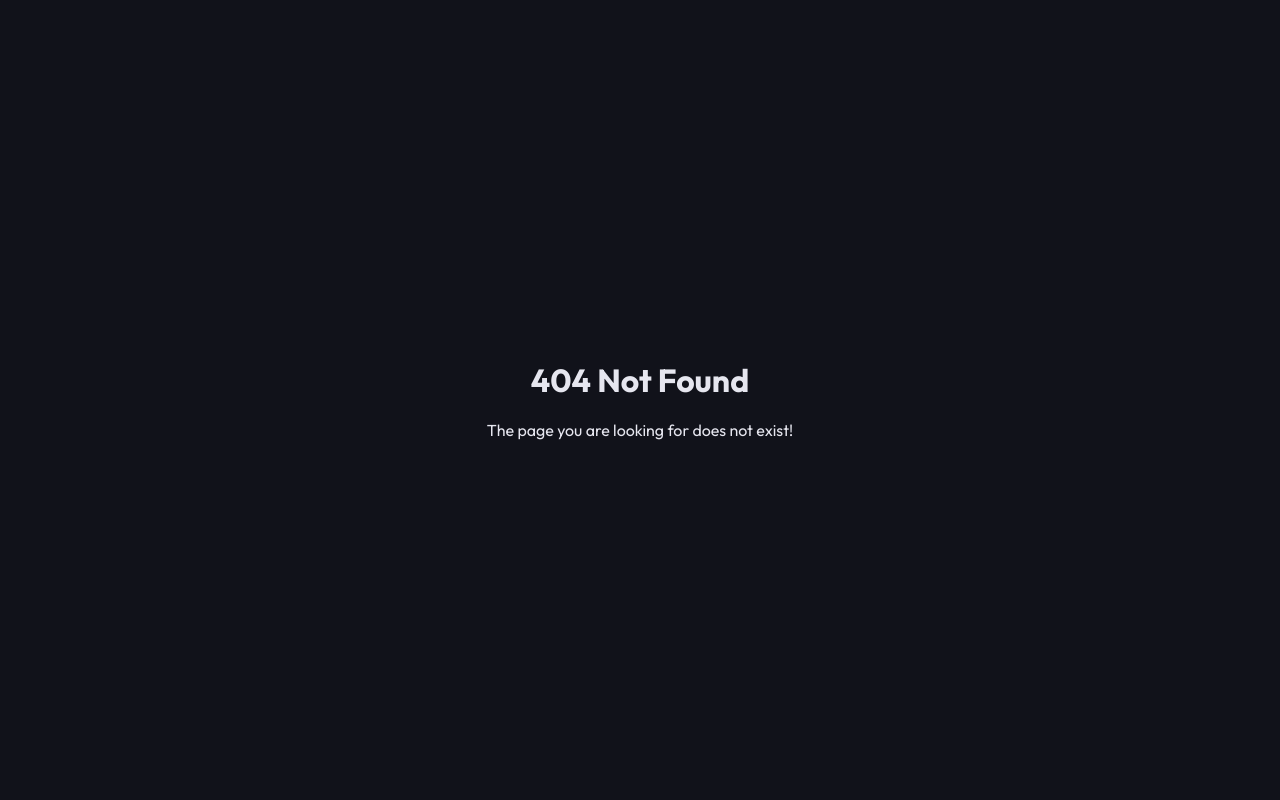
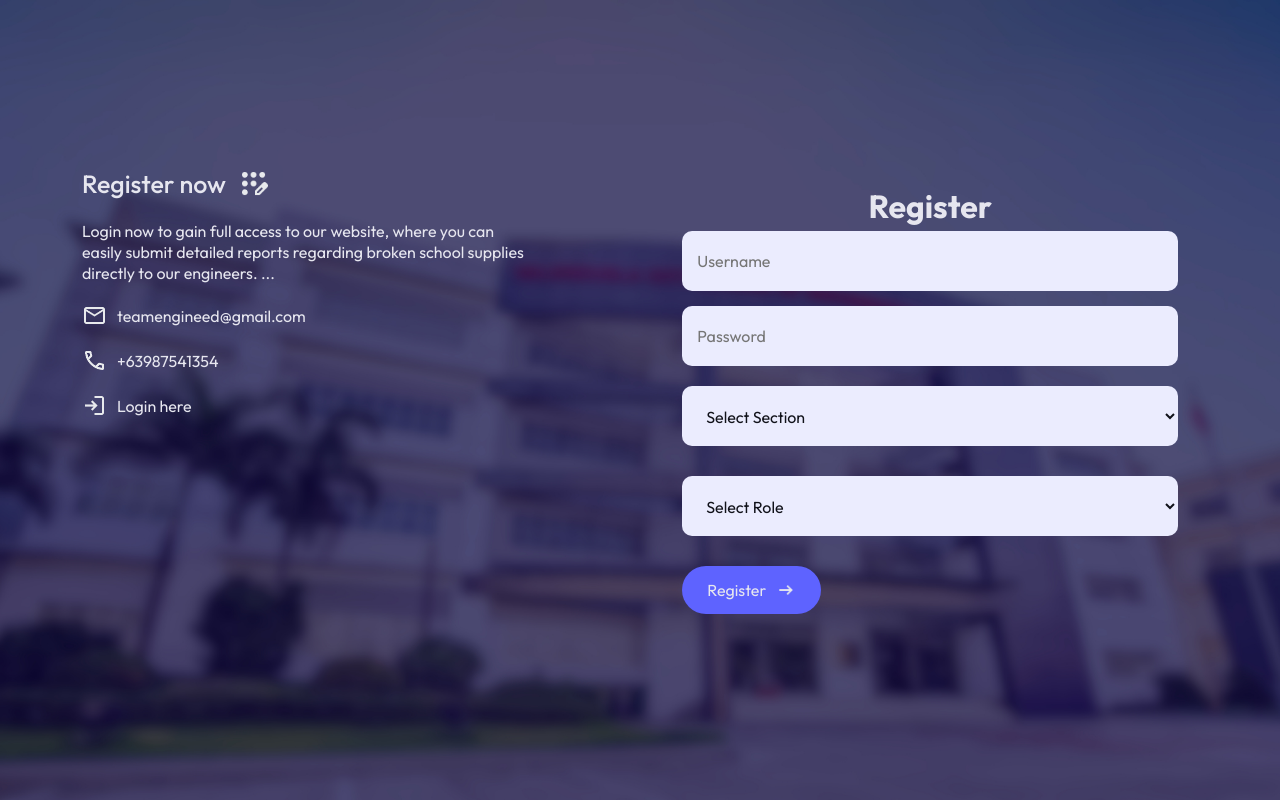
Before and after one commit to Team-EngiNeed/sensou, a React (Vite) app: page /#/register in a window 1280 px wide. Before the commit this address led to /#/login. Built offline with nearby package versions, Linux system fonts and the light colour scheme.

Commit message:
first rework

```diff
--- a/package.json
+++ b/package.json
@@ -1,5 +1,5 @@
 {
-  "homepage": "http://valmasciengineed.com/",
+  "homepage": "/",
   "name": "frontend",
   "private": true,
   "version": "0.0.0",
--- a/src/App.jsx
+++ b/src/App.jsx
@@ -1,124 +1,4 @@
 import React from "react";
-import { HashRouter as Router, Routes, Route } from "react-router-dom";
-import Home from "./pages/Home";
-import NotFound from "./pages/NotFound";
-import Navbar from "./components/Navbar";
-import Researchers from "./components/Researchers";
-import About from "./components/About";
-import Contact from "./components/Contact";
-import Title from "./components/Title";
-import Orders from "./pages/Orders";
-import Dashboard from "./components/Dashboard";
-import Transaction from "./components/Transaction";
-import Note from "./components/Note";
-import Noted from "./components/Noted";
-
-function App() {
-  return (
-    <Router>
-      <Routes>
-        <Route
-          path="/"
-          element={
-            <>
-              <Navbar />
-              <Home />
-              <div className="container">
-                <Title
-                  subTitle="The Researchers"
-                  title="Developers and Designers"
-                />
-                <Researchers />
-                <About />
-                <Title subTitle="Contact Us" title="Get in Touch" />
-                <Contact />
-              </div>
-            </>
-          }
-        />
-
-        <Route
-          path="/executive"
-          element={
-            <>
-              <Navbar />
-              <Home />
-              <div className="container">
-                <Title
-                  subTitle="The Researchers"
-                  title="Developers and Designers"
-                />
-                <Researchers />
-                <About />
-                <Title subTitle="Contact Us" title="Get in Touch" />
-                <Contact />
-              </div>
-            </>
-          }
-        />
-        <Route
-          path="/executive-orders"
-          element={
-            <>
-              <Navbar />
-              <Orders />
-              <Dashboard />
-              <Transaction />
-            </>
-          }
-        />
-        {/* Repeat for each role */}
-        <Route
-          path="/engineer"
-          element={
-            <>
-              <Navbar />
-              <Home />
-              <div className="container">
-                <Title
-                  subTitle="The Researchers"
-                  title="Developers and Designers"
-                />
-                <Researchers />
-                <About />
-                <Title subTitle="Contact Us" title="Get in Touch" />
-                <Contact />
-              </div>
-            </>
-          }
-        />
-        <Route
-          path="/engineer-orders"
-          element={
-            <>
-              <Navbar />
-              <Orders />
-              <Dashboard />
-            </>
-          }
-        />
-        {/* Repeat for other roles like utility, adviser, labtech, etc. in the same pattern */}
-
-        <Route path="/note/executive/:id" element={<Note />} />
-        <Route path="/note/nurse/:id" element={<Note />} />
-        <Route path="/note/labtech/:id" element={<Note />} />
-        <Route path="/note/librarian/:id" element={<Note />} />
-        <Route path="/note/engineer/:id" element={<Noted />} />
-        <Route path="/note/utility/:id" element={<Noted />} />
-        <Route path="/note/adviser/:id" element={<Noted />} />
-
-        {/* Removed login, register, logout, etc. */}
-
-        <Route path="*" element={<NotFound />} />
-      </Routes>
-    </Router>
-  );
-}
-
-export default App;
-
-{
-  /*import React from "react";
 import {
   HashRouter as Router,
   Routes,
@@ -140,6 +20,7 @@ import Dashboard from "./components/Dashboard";
 import Transaction from "./components/Transaction";
 import Note from "./components/Note";
 import Noted from "./components/Noted";
+import RedirectHome from "./components/RedirectHome";
 
 function Logout() {
   localStorage.clear();
@@ -155,7 +36,7 @@ function App() {
   return (
     <Router>
       <Routes>
-        <Route
+        {/* <Route
           path="/executive"
           element={
             <ProtectedRoute>
@@ -361,8 +242,16 @@ function App() {
               <Transaction />
             </ProtectedRoute>
           }
+        /> */}
+        <Route
+          path="/"
+          element={
+            <>
+              <Navbar />
+              <Home />
+            </>
+          }
         />
-        <Route path="/" element={<Navigate to="/login" replace />} />
         <Route path="/note/executive/:id" element={<Note />} />
         <Route path="/note/nurse/:id" element={<Note />} />
         <Route path="/note/labtech/:id" element={<Note />} />
@@ -381,5 +270,3 @@ function App() {
 }
 
 export default App;
-*/
-}
--- a/src/components/Form.jsx
+++ b/src/components/Form.jsx
@@ -12,9 +12,59 @@ import { Link } from "react-router-dom";
 import LoadingIndicator from "./LoadingIndicator";
 import bgImage from "../assets/LIKOD.jpg";
 
+const sections = [
+  "Marasigan",
+  "Descartes",
+  "Riemann",
+  "Euler",
+  "Nebres",
+  "Pythagoras",
+  "Lamarck",
+  "Darwin",
+  "Alcala",
+  "Mendel",
+  "Pasteur",
+  "Velasquez",
+  "Dalton",
+  "Del Mundo",
+  "Newton",
+  "Quisumbing",
+  "Rutherford",
+  "Ampere",
+  "Belardo",
+  "Einstein",
+  "Zara",
+  "Aristotle",
+  "Confucius",
+  "Laotzu",
+  "Plato",
+  "Socrates",
+  "Hobbes",
+  "Locke",
+  "More",
+  "Rousseau",
+  "Voltaire",
+];
+
+const roles = [
+  "President",
+  "Vice President",
+  "Secretary",
+  "Engineer",
+  "Admin",
+  "Principal",
+  "Nurse",
+  "Librarian",
+  "Labtech",
+  "Utility",
+  "Adviser",
+];
+
 function Form({ route, method }) {
   const [username, setUsername] = useState("");
   const [password, setPassword] = useState("");
+  const [section, setSection] = useState("");
+  const [role, setRole] = useState("");
   const [loading, setLoading] = useState(false);
   const navigate = useNavigate();
 
@@ -23,67 +73,44 @@ function Form({ route, method }) {
   const link = method === "login" ? "register" : "login";
 
   const handleSubmit = async (e) => {
+    e.preventDefault();
     setLoading(true);
-    e.preventDefault();
 
     try {
-      const res = await api.post(route, { username, password });
-      console.log("API response:", res); // Debugging the API response
+      const payload =
+        method === "register"
+          ? { username, password, section, role }
+          : { username, password };
+
+      const res = await api.post(route, payload);
 
       if (method === "login") {
         localStorage.setItem(ACCESS_TOKEN, res.data.access);
         localStorage.setItem(REFRESH_TOKEN, res.data.refresh);
 
-        console.log("Logged in as:", username);
-
-        // Check if the username contains "President"
         if (username.includes("Executive")) {
-          console.log("Redirecting to executive route");
-          setTimeout(() => {
-            navigate("/executive"); // Redirect to a president-specific route
-          }, 100); // Added setTimeout for debugging
+          navigate("/executive");
         } else if (username.includes("Adviser")) {
-          console.log("Redirecting to adviser route");
-          setTimeout(() => {
-            navigate("/adviser"); // Redirect to a president-specific route
-          }, 100);
+          navigate("/adviser");
         } else if (username.includes("Engineer")) {
-          console.log("Redirecting to engineer route");
-          setTimeout(() => {
-            navigate("/engineer"); // Redirect to a president-specific route
-          }, 100);
+          navigate("/engineer");
         } else if (username.includes("Utility")) {
-          console.log("Redirecting to utility route");
-          setTimeout(() => {
-            navigate("/utility"); // Redirect to a president-specific route
-          }, 100);
+          navigate("/utility");
         } else if (username.includes("Labtech")) {
-          console.log("Redirecting to lacbtech route");
-          setTimeout(() => {
-            navigate("/labtech"); // Redirect to a president-specific route
-          }, 100);
+          navigate("/labtech");
         } else if (username.includes("Librarian")) {
-          console.log("Redirecting to librarian route");
-          setTimeout(() => {
-            navigate("/librarian"); // Redirect to a president-specific route
-          }, 100);
+          navigate("/librarian");
         } else if (username.includes("Nurse")) {
-          console.log("Redirecting to nurse route");
-          setTimeout(() => {
-            navigate("/nurse"); // Redirect to a president-specific route
-          }, 100);
+          navigate("/nurse");
         } else {
-          console.log("Redirecting to 404 page");
-          setTimeout(() => {
-            navigate("*"); // Redirect to the home page for regular users
-          }, 100); // Added setTimeout for debugging
+          navigate("*");
         }
       } else {
         navigate("/login");
       }
     } catch (error) {
-      console.error("Login error:", error);
-      alert("There was an error. Please try again.");
+      console.error("Error during submission:", error);
+      alert("Something went wrong. Please try again.");
     } finally {
       setLoading(false);
     }
@@ -92,9 +119,7 @@ function Form({ route, method }) {
   return (
     <div
       className="form-container"
-      style={{
-        backgroundImage: `url(${bgImage})`,
-      }}
+      style={{ backgroundImage: `url(${bgImage})` }}
     >
       <div className="contact" id="contact">
         <div className="contact-col">
@@ -104,25 +129,17 @@ function Form({ route, method }) {
           <p>
             Login now to gain full access to our website, where you can easily
             submit detailed reports regarding broken school supplies directly to
-            our engineers. Our team is dedicated to ensuring that all reported
-            issues are promptly addressed and resolved to maintain the
-            functionality and quality of school resources. If you already don't
-            have an account, simply click the link below to be redirected to the
-            registration page and continue using our services seamlessly. We’re
-            here to help ensure that every student and educator has access to
-            fully functional supplies and equipment!
+            our engineers. ...
           </p>
           <ul>
             <li>
-              <img src={msg} alt="" />
-              teamengineed@gmail.com
+              <img src={msg} alt="" /> teamengineed@gmail.com
             </li>
             <li>
-              <img src={call} alt="" />
-              +63987541354
+              <img src={call} alt="" /> +63987541354
             </li>
             <li>
-              <img src={login} alt="" />
+              <img src={login} alt="" />{" "}
               <Link to={`/${link}`}>{name2} here</Link>
             </li>
           </ul>
@@ -136,13 +153,44 @@ function Form({ route, method }) {
               value={username}
               onChange={(e) => setUsername(e.target.value)}
               placeholder="Username"
+              required
             />
             <input
               type="password"
               value={password}
               onChange={(e) => setPassword(e.target.value)}
               placeholder="Password"
+              required
             />
+            {method === "register" && (
+              <>
+                <select
+                  value={section}
+                  onChange={(e) => setSection(e.target.value)}
+                  required
+                >
+                  <option value="">Select Section</option>
+                  {sections.map((sec) => (
+                    <option key={sec} value={sec}>
+                      {sec}
+                    </option>
+                  ))}
+                </select>
+
+                <select
+                  value={role}
+                  onChange={(e) => setRole(e.target.value)}
+                  required
+                >
+                  <option value="">Select Role</option>
+                  {roles.map((r) => (
+                    <option key={r} value={r}>
+                      {r}
+                    </option>
+                  ))}
+                </select>
+              </>
+            )}
 
             <button type="submit" className="btn">
               {name} <img src={arrow} alt="" />
--- /dev/null
+++ b/src/components/RedirectHome.jsx
@@ -0,0 +1,87 @@
+import React from "react";
+import { Navigate } from "react-router-dom";
+
+const roles = [
+  "president",
+  "vice president",
+  "secretary",
+  "engineer",
+  "admin",
+  "principal",
+  "nurse",
+  "librarian",
+  "labtech",
+  "utility",
+  "adviser",
+];
+
+const sections = [
+  "marasigan",
+  "descartes",
+  "riemann",
+  "euler",
+  "nebres",
+  "pythagoras",
+  "lamarck",
+  "darwin",
+  "alcala",
+  "mendel",
+  "pasteur",
+  "velasquez",
+  "dalton",
+  "del mundo",
+  "newton",
+  "quisumbing",
+  "rutherford",
+  "ampere",
+  "belardo",
+  "einstein",
+  "zara",
+  "aristotle",
+  "confucius",
+  "laotzu",
+  "plato",
+  "socrates",
+  "hobbes",
+  "locke",
+  "more",
+  "rousseau",
+  "voltaire",
+];
+
+function RedirectHome() {
+  const user = JSON.parse(localStorage.getItem("user"));
+
+  if (!user || !user.role) {
+    return <Navigate to="/login" replace />;
+  }
+
+  const role = user.role.toLowerCase();
+  const section = user.section ? user.section.toLowerCase() : null;
+
+  let homePath = "/login";
+
+  if (roles.includes(role)) {
+    if (
+      ["engineer", "utility", "labtech", "librarian", "nurse"].includes(role)
+    ) {
+      homePath = `/${role}`;
+    } else if (role === "adviser" && section && sections.includes(section)) {
+      homePath = "/adviser";
+    } else if (
+      [
+        "admin",
+        "principal",
+        "president",
+        "vice president",
+        "secretary",
+      ].includes(role)
+    ) {
+      homePath = "/executive";
+    }
+  }
+
+  return <Navigate to={homePath} replace />;
+}
+
+export default RedirectHome;
--- a/src/styles/Form.css
+++ b/src/styles/Form.css
@@ -17,7 +17,6 @@
   box-sizing: border-box;
   font-family: "Outfit", serif;
 }
-
 
 .btn {
   background: var(--accent-clr);
@@ -99,7 +98,8 @@
 }
 
 .contact form input,
-.contact form textarea {
+.contact form textarea,
+.contact form select {
   display: block;
   width: 100%;
   background: var(--input-bg-clr);
@@ -107,17 +107,25 @@
   border: 0;
   border-radius: 10px;
   outline: none;
-  margin-bottom: 50px;
+  margin-bottom: 30px;
   margin-top: 20px;
   resize: none;
   transition: background 0.3s ease, border-color 0.3s ease;
   height: 60px;
+  font-size: 16px;
+  color: var(--base-clr);
 }
 
 .contact form input:focus,
-.contact form textarea:focus {
+.contact form textarea:focus,
+.contact form select:focus {
   background: var(--input-focus-clr);
   border: 1px solid var(--accent-clr);
+}
+
+.contact form select option {
+  background: white;
+  color: var(--base-clr);
 }
 
 .contact-col span {
--- a/src/styles/Navbar.css
+++ b/src/styles/Navbar.css
@@ -22,6 +22,7 @@ nav {
 
 .logo {
   width: 180px;
+  padding-left: 20px;
 }
 
 nav ul li {
```
Also changed, not shown: src/api.js (+2 -5 lines).
